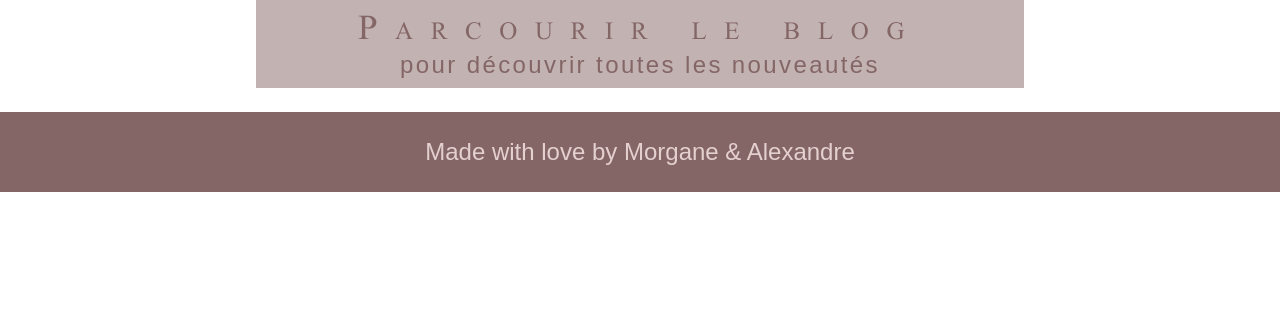
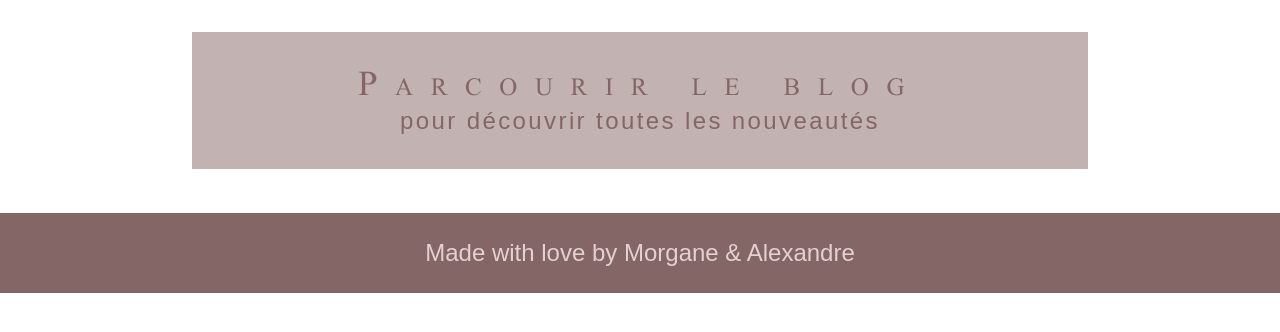
Before and after one commit to LaurineRoulland/Hiboux_2022, a PHP site: page /blog.php in a window 1280 px wide. Shown: the part 198-530 px from the top of the page. Run offline with PHP 8.4, Linux system fonts and the light colour scheme; data that the repository does not hold is empty; some web fonts are replaced.

Commit message:
blog mise en page
Modification positionnement article.
Modif dimension titre.

```diff
--- a/css/style1.css
+++ b/css/style1.css
@@ -216,8 +216,8 @@ h2{
 /* _______________ SECTION BLOG ______________ */
 
 section{
-	width: 60%;
-	margin: auto;}
+	width: 70%;
+	margin: 2em auto;}
 
 #blog{
 	width: 100%;
@@ -227,8 +227,7 @@ section{
 	flex-direction: column;
 	align-items: center;
 	justify-content: center;
-	margin-bottom: -1.5em;
-	padding: 1%;}
+	padding: 2em;}
 
 #blog h2{
 	font-family: 'mongolian-baiti-regular', sans-serif;
@@ -251,9 +250,10 @@ section{
 .card{
 	display: flex;
 	flex-direction: row;
-	justify-content: space-between;
-	flex-wrap:wrap;
-	margin: 1.5em auto;}
+	flex-wrap: wrap;
+	justify-content: space-around;
+	align-items: flex-start;
+	margin: 0.75em auto 1.5em;}
 
 .card_article{
 	width: 33%;
```
